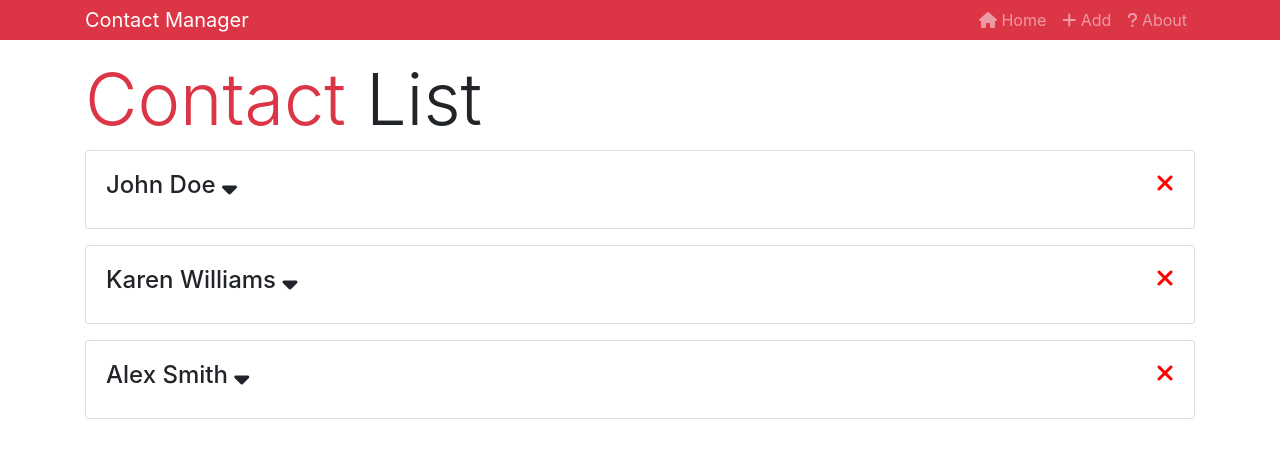
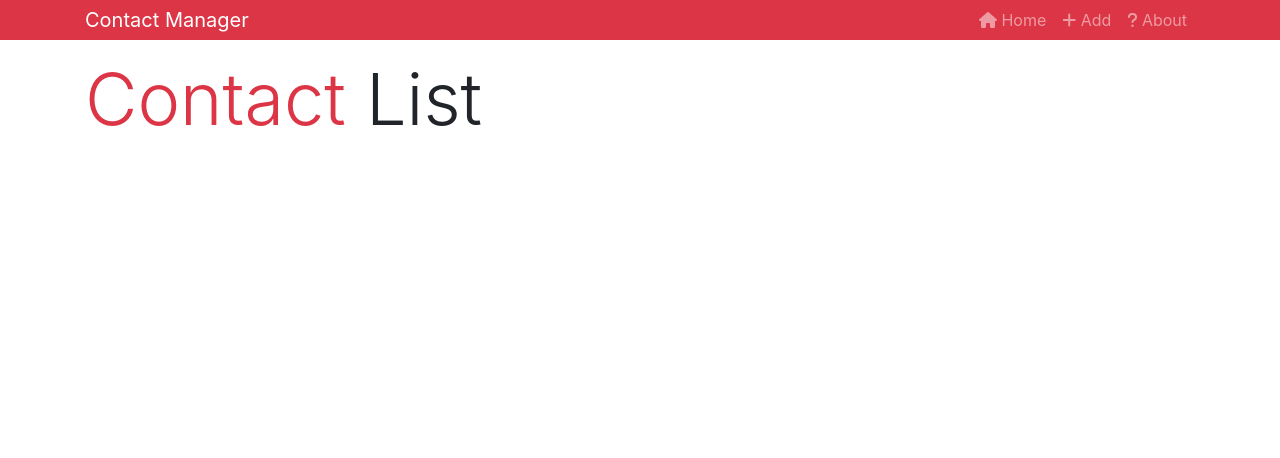
Before and after one commit to alan-nguyen/contact-manager, a React (Create React App) app: page / in a window 1280 px wide. Shown: the top 458 px of the page. Built offline with nearby package versions, Linux system fonts and the light colour scheme.

Commit message:
Remove hardcode contacts

```diff
--- a/src/context.js
+++ b/src/context.js
@@ -23,26 +23,7 @@ const reducer = (state, action) => {
 
 export class Provider extends Component {
   state = {
-    contacts: [
-      {
-        id: 1,
-        name: 'John Doe',
-        email: 'jdoe@gmail.com',
-        phone: '555-555-5555',
-      },
-      {
-        id: 2,
-        name: 'Karen Williams',
-        email: 'karen@gmail.com',
-        phone: '333-333-3333',
-      },
-      {
-        id: 3,
-        name: 'Alex Smith',
-        email: 'alex@gmail.com',
-        phone: '444-444-4444',
-      },
-    ],
+    contacts: [],
     dispatch: (action) => {
       this.setState((state) => reducer(state, action));
     },
```
